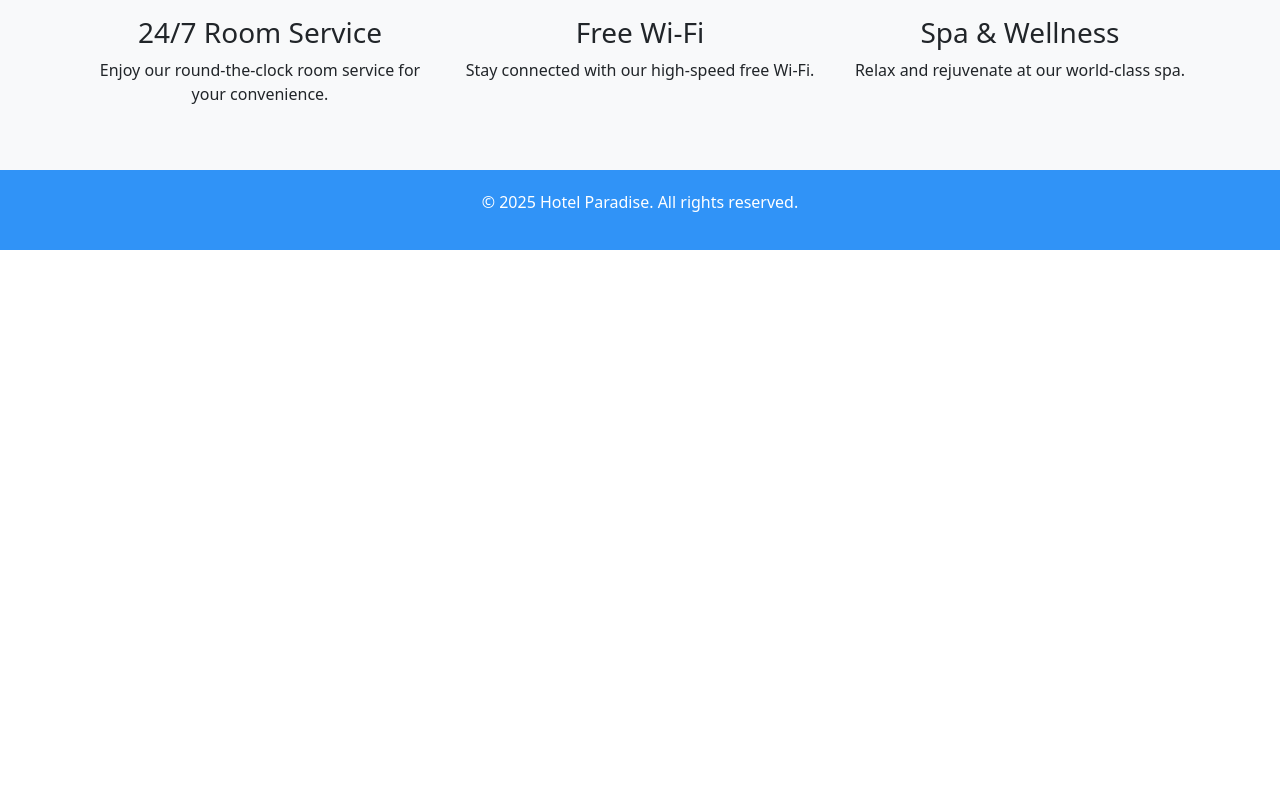
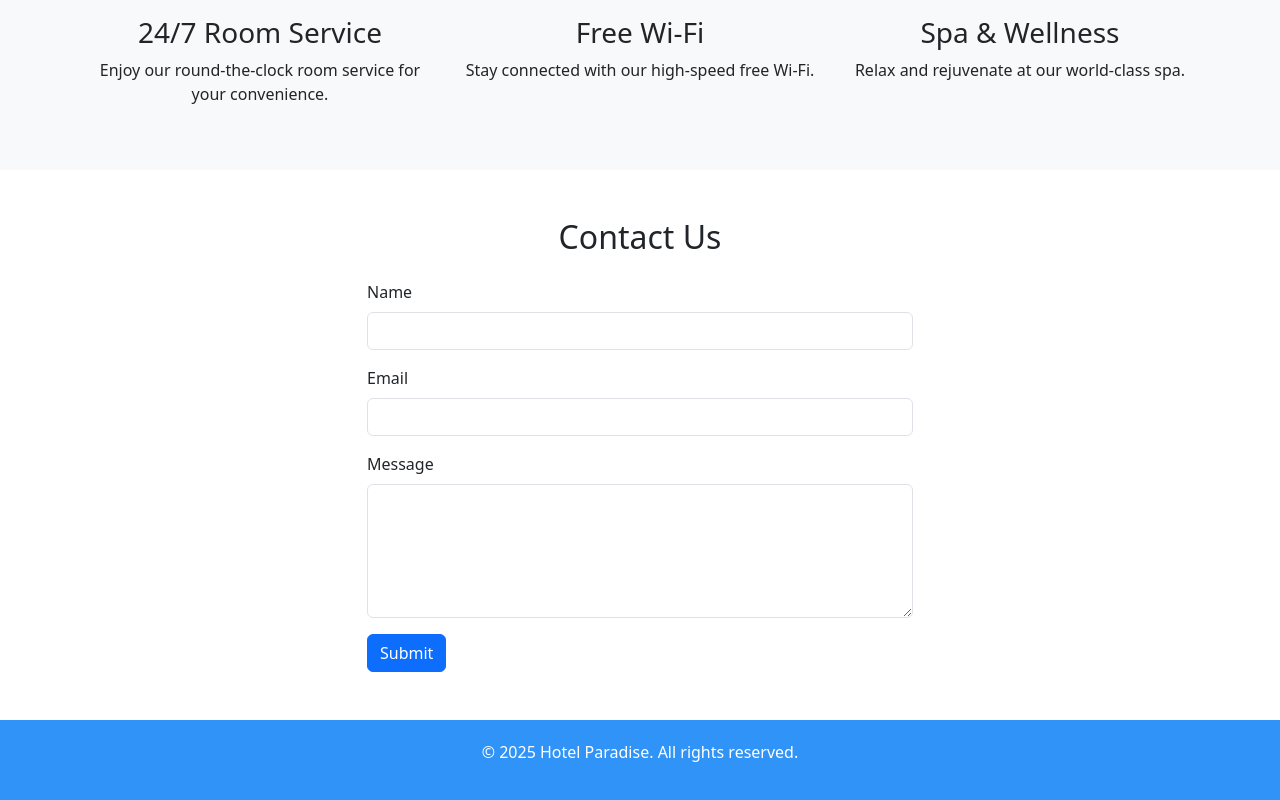
Before and after one commit to madushka1234/HotelSite, a plain HTML site: page index.html in a window 1280 px wide. Shown: the part 1562-2362 px from the top of the page. Before the commit the page ends 1812 px from the top, so only its background shows below. Drawn offline with nearby package versions, Linux system fonts and the light colour scheme.

Commit message:
Contact section

```diff
--- a/index.html
+++ b/index.html
@@ -65,7 +65,7 @@
                             </li>
 
                             <li class="nav-item">
-                                <a class="nav-link" href="#">Contact</a>
+                                <a class="nav-link" href="#contact">Contact</a>
                             </li>
                         </ul>
                     </div>
@@ -77,8 +77,7 @@
         <div>
             <h1 class="display-4">Welcome to Hotel Paradise</h1>
             <p class="lead">Experience luxury and comfort like never before.</p>
-            <!-- <a href="#rooms" class="btn btn-primary btn-lg">Explore Rooms</a> -->
-             <!-- <img src="image/70657-sky-sea-tourism-pool-travel-3840x2160.jpg" class="card-img-top" alt="Room 1"> -->
+
         </div>
     </section>
 
@@ -140,8 +139,8 @@
         </div>
     </section>
 
-    <!-- Contact Section -->
-    <!-- <section id="contact" class="container my-5">
+
+    <section id="contact" class="container my-5">
         <h2 class="text-center mb-4">Contact Us</h2>
         <div class="row">
             <div class="col-md-6 mx-auto">
@@ -162,7 +161,7 @@
                 </form>
             </div>
         </div>
-    </section> -->
+    </section>
 
     <!-- Footer -->
     <footer>
```
